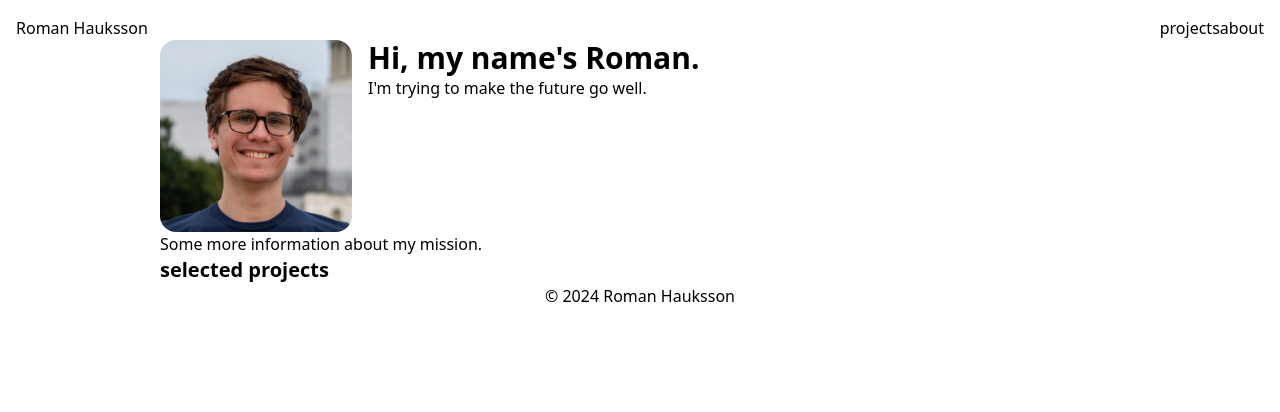
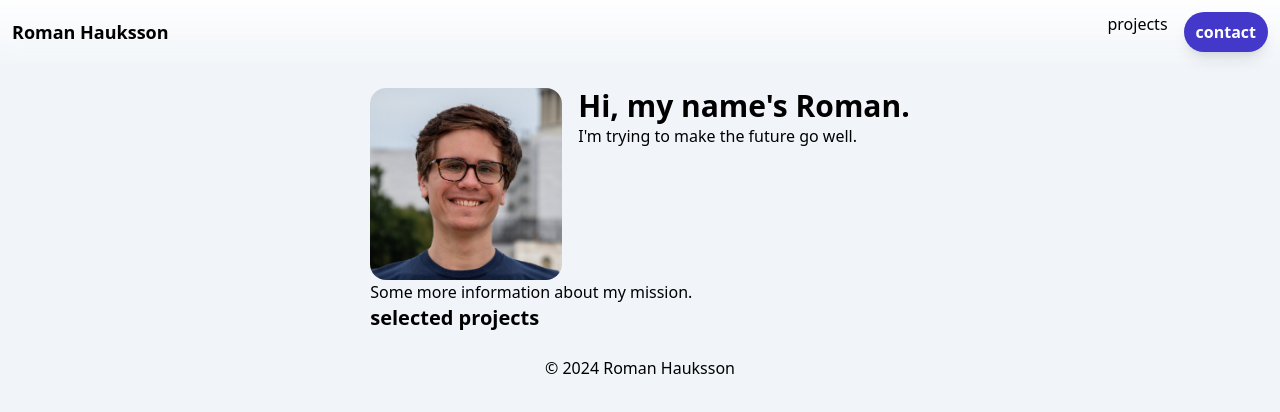
Before and after one commit to RomanHauksson/astro-blog, an Astro site: page / in a window 1280 px wide. Built offline with nearby package versions, Linux system fonts and the light colour scheme; Astro itself is replaced by a stand-in of ours.

Commit message:
Add button and themes

```diff
--- /dev/null
+++ b/src/components/ActionButton.astro
@@ -0,0 +1,20 @@
+---
+import type { HTMLAttributes } from "astro/types";
+
+type Props = HTMLAttributes<"a">;
+
+const { href, class: className, ...props } = Astro.props;
+
+const { pathname } = Astro.url;
+const subpath = pathname.match(/[^\/]+/g);
+// const isActive = href === pathname || href === "/" + subpath?.[0];
+---
+
+<a
+  href={href}
+  class="bg-indigo-700 rounded-full font-bold text-white hover:rotate-3 active:rotate-0 active:scale-90 duration-75 px-3 py-2 shadow-lg"
+  class:list={[className]}
+  {...props}
+>
+  <slot />
+</a>
--- a/src/components/Header.astro
+++ b/src/components/Header.astro
@@ -1,14 +1,19 @@
 ---
 import HeaderLink from "./HeaderLink.astro";
+import ActionButton from "./ActionButton.astro";
 import { SITE_TITLE } from "../consts";
 ---
 
-<header>
-  <nav class="flex flex-row justify-between">
-    <h2><a href="/">{SITE_TITLE}</a></h2>
-    <div class="flex flex-row">
+<header class="sticky top-0 z-10">
+  <nav
+    class="flex flex-row items-center justify-between p-3 bg-gradient-to-b from-white/90 to-white/10 dark:from-slate-800/90 dark:to-slate-800/10 backdrop-blur"
+  >
+    <h1 class="font-bold text-lg text-black dark:text-white">
+      <a href="/">{SITE_TITLE}</a>
+    </h1>
+    <div class="flex flex-row gap-4">
       <HeaderLink href="/projects">projects</HeaderLink>
-      <HeaderLink href="/about">about</HeaderLink>
+      <ActionButton href="/contact">contact</ActionButton>
     </div>
   </nav>
 </header>
--- a/src/layouts/Page.astro
+++ b/src/layouts/Page.astro
@@ -9,11 +9,22 @@ const { title, description } = Astro.props;
 <html lang="en">
   <head>
     <BaseHead title={title} description={description} />
+    <script>
+      if (
+        localStorage.theme === "dark" ||
+        (!("theme" in localStorage) &&
+          window.matchMedia("(prefers-color-scheme: dark)").matches)
+      ) {
+        document.documentElement.classList.add("dark");
+      } else {
+        document.documentElement.classList.remove("dark");
+      }
+    </script>
   </head>
 
-  <body class="p-4">
+  <body class="flex flex-col gap-6 bg-slate-100 dark:bg-slate-800">
     <Header />
-    <main class="max-w-[60rem] m-auto">
+    <main class="max-w-[60rem] m-auto px-3">
       <slot />
     </main>
     <Footer />
```
